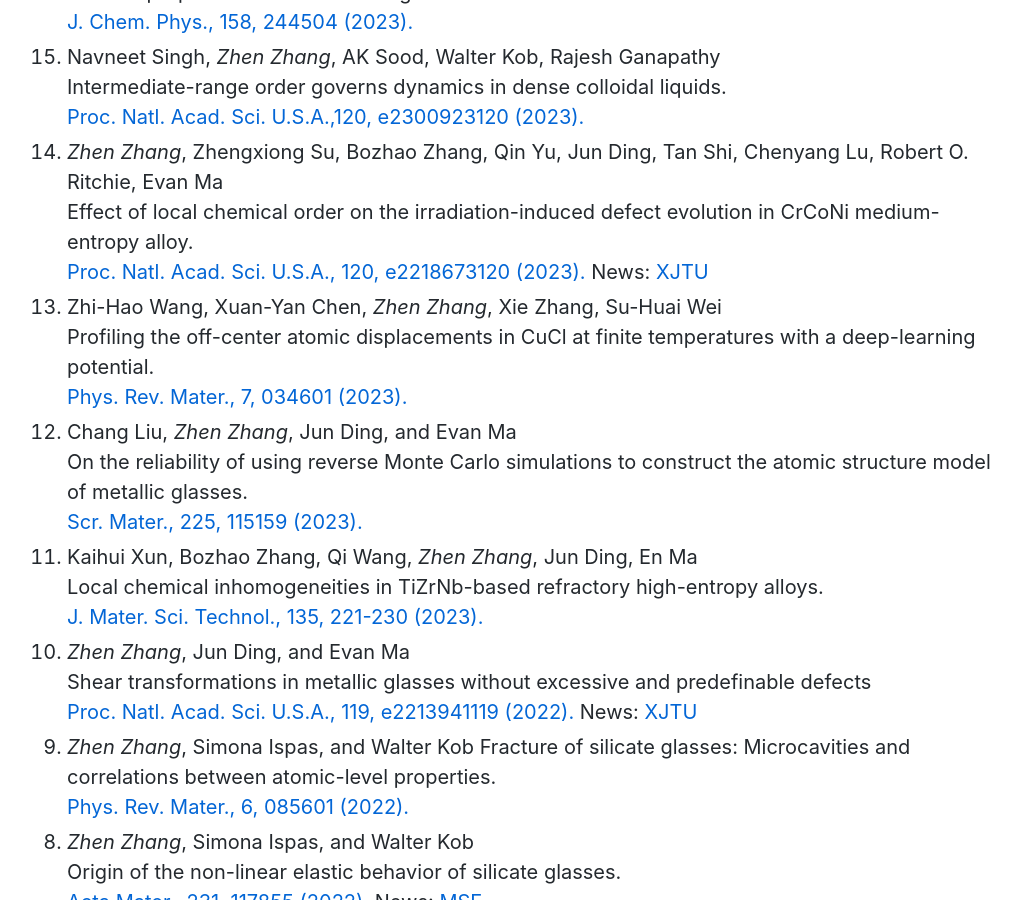
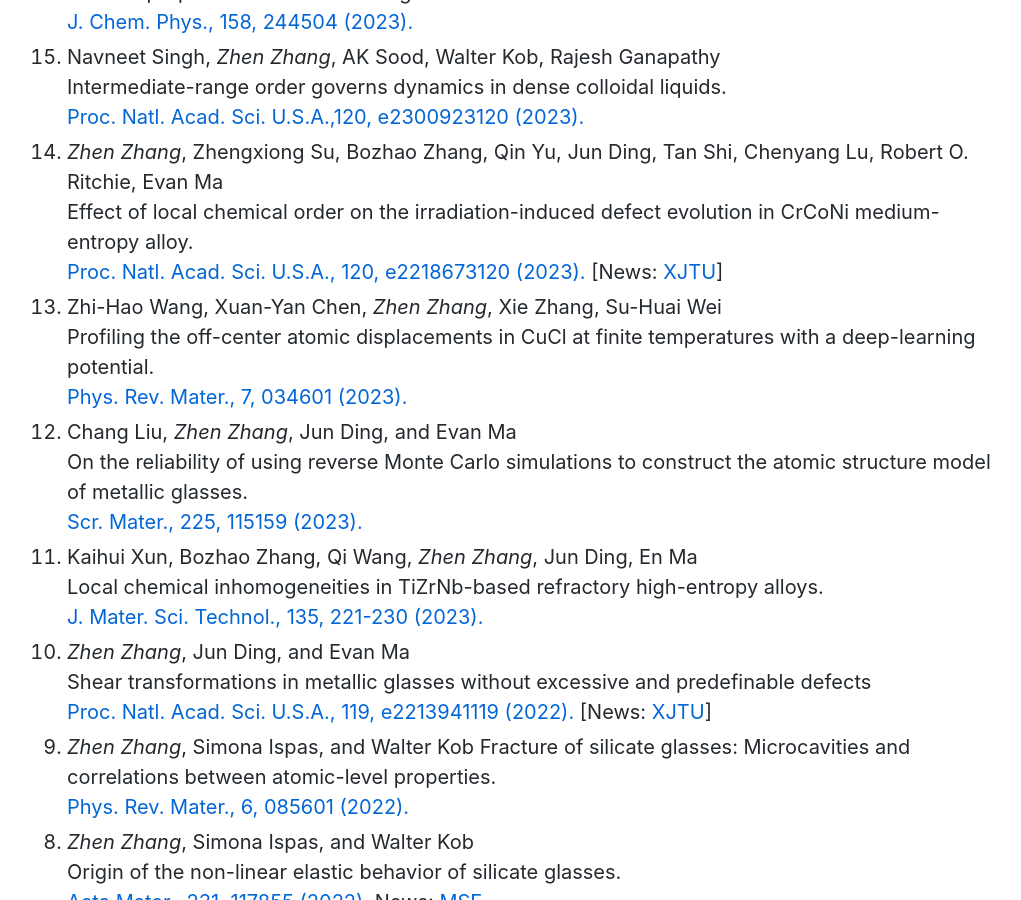
Before and after one commit to zhenzhang1991/zhenzhang1991.github.io, a Jekyll site: the page built from index.md, in a window 1280 px wide and 900 px high, scrolled down 5154 px. Shown: the whole window, without its empty margins (123-1144 px from the left). Built offline with Jekyll 4.4.1, drawn with Linux system fonts in a browser that asks for light colours; Markdown is read by kramdown in place of the engine named in the settings; comment, search, counter and statistics services are not loaded.

```diff
--- a/index.md
+++ b/index.md
@@ -99,7 +99,7 @@ Publication for more details:
    [Proc. Natl. Acad. Sci. U.S.A.,120, e2300923120 (2023).](https://doi.org/10.1073/pnas.2300923120)
 0. *Zhen Zhang*, Zhengxiong Su, Bozhao Zhang, Qin Yu, Jun Ding, Tan Shi, Chenyang Lu, Robert O. Ritchie, Evan Ma <br>
    Effect of local chemical order on the irradiation-induced defect evolution in CrCoNi medium-entropy alloy.<br>
-   [Proc. Natl. Acad. Sci. U.S.A., 120, e2218673120 (2023).](https://doi.org/10.1073/pnas.2218673120) News: [XJTU](http://news.xjtu.edu.cn/info/1033/193974.htm)
+   [Proc. Natl. Acad. Sci. U.S.A., 120, e2218673120 (2023).](https://doi.org/10.1073/pnas.2218673120) [News: [XJTU](http://news.xjtu.edu.cn/info/1033/193974.htm)]
 0. Zhi-Hao Wang, Xuan-Yan Chen, *Zhen Zhang*, Xie Zhang, Su-Huai Wei <br>
    Profiling the off-center atomic displacements in CuCl at finite temperatures with a deep-learning potential. <br>
    [Phys. Rev. Mater., 7, 034601 (2023).](https://doi.org/10.1103/PhysRevMaterials.7.034601)
@@ -111,7 +111,7 @@ Publication for more details:
    [J. Mater. Sci. Technol., 135, 221-230 (2023).](https://doi.org/10.1016/j.jmst.2022.06.047)
 0. *Zhen Zhang*, Jun Ding, and Evan Ma <br>
    Shear transformations in metallic glasses without excessive and predefinable defects <br>
-   [Proc. Natl. Acad. Sci. U.S.A., 119, e2213941119 (2022).](https://doi.org/10.1073/pnas.2213941119) News: [XJTU](http://news.xjtu.edu.cn/info/1219/189693.htm)
+   [Proc. Natl. Acad. Sci. U.S.A., 119, e2213941119 (2022).](https://doi.org/10.1073/pnas.2213941119) [News: [XJTU](http://news.xjtu.edu.cn/info/1219/189693.htm)]
 0. *Zhen Zhang*, Simona Ispas, and Walter Kob
    Fracture of silicate glasses: Microcavities and correlations between atomic-level properties. <br>
    [Phys. Rev. Mater., 6, 085601 (2022).](https://doi.org/10.1103/PhysRevMaterials.6.085601)
```
